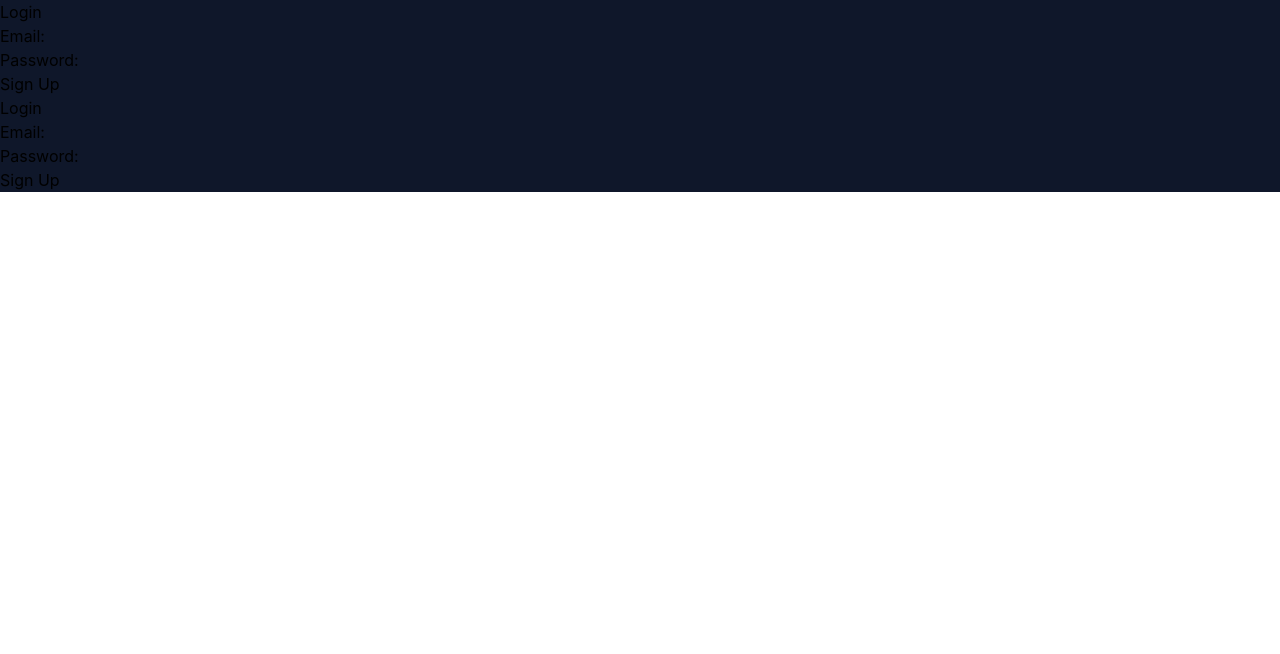
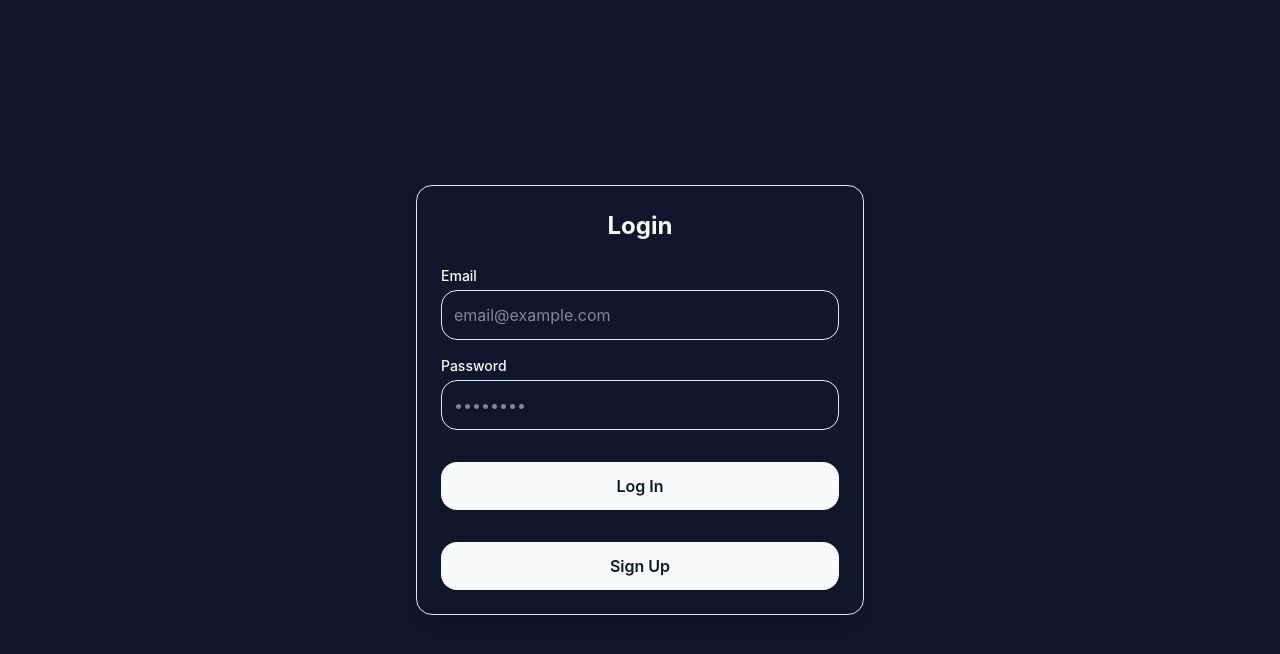
Before and after one commit to shama2025/mtg-card-organizer, a React (Vite) app in the folder client/: page /users/login in a window 1280 px wide. Shown: the top 654 px of the page. Built offline with nearby package versions, Linux system fonts and the light colour scheme.

Commit message:
Style login and signup pages and add misisng application logic

```diff
--- a/client/src/components/AppRouter.jsx
+++ b/client/src/components/AppRouter.jsx
@@ -4,16 +4,21 @@ import Layout from "./Layout";
 import SignUpForm from "./UserForms/SignUpForm/SignUpForm";
 import LoginForm from "./UserForms/LoginForm/LoginForm";
 import Collection from "./Collection/Collection/Collection";
+import { CollectionId } from "../contexts/CollectionId";
 
 export default function AppRouter() {
   const [loggedInUser, setLoggedInUser] = useState(
     JSON.parse(localStorage.getItem("user")),
   );
 
+  const [collectionId, setCollectionId] = useState(() => {
+    return localStorage.getItem("collection_id") || null;
+  });
+
   const routes = createBrowserRouter([
     {
       path: "/",
-      element: <Layout setLoggedInUser={setLoggedInUser} />,
+      element: <Layout />,
       children: [
         {
           path: "users",
@@ -40,5 +45,9 @@ export default function AppRouter() {
     },
   ]);
 
-  return <RouterProvider router={routes}></RouterProvider>;
+  return (
+    <CollectionId.Provider value={{ collectionId, setCollectionId }}>
+      <RouterProvider router={routes} />
+    </CollectionId.Provider>
+  );
 }
--- a/client/src/components/Collection/Collection/Collection.jsx
+++ b/client/src/components/Collection/Collection/Collection.jsx
@@ -9,14 +9,14 @@ import { Minus, Plus } from "lucide-react";
 import ErrorList from "../ErrorList/ErrorList";
 
 export default function Collection() {
-  const loggedInUser = useContext(LoggedInUser);
-  const collectionId = useContext(CollectionId);
-
   const [collection, setCollection] = useState(undefined);
   const [card, setCard] = useState(undefined);
   const [errors, setErrors] = useState([]);
   const [isAddCardModalVisible, setAddCardModalVisible] = useState(false);
   const [collectionQuantity, setCollectionQuantity] = useState(0);
+
+  const loggedInUser = useContext(LoggedInUser);
+  const collectionId = useContext(CollectionId).collectionId;
 
   function handleCardCount(card, isQuantityIncreased) {
     card.quantity = card.quantity + (isQuantityIncreased ? 1 : -1);
--- a/client/src/components/Layout.jsx
+++ b/client/src/components/Layout.jsx
@@ -4,21 +4,10 @@ import LoginForm from "./UserForms/LoginForm/LoginForm";
 import { useContext } from "react";
 import { LoggedInUser } from "../contexts/LoggedInUser";
 
-export default function Layout({ setLoggedInUser }) {
-  const loggedInUser = useContext(LoggedInUser);
+export default function Layout() {
   return (
     <div className="bg-jeskai-dark h-full">
-      {loggedInUser ? (
-        <>
-          <Collection />
-          <Outlet />
-        </>
-      ) : (
-        <>
-          <LoginForm setLoggedInUser={setLoggedInUser} />
-          <Outlet />
-        </>
-      )}
+      <Outlet />
     </div>
   );
 }
--- a/client/src/components/UserForms/LoginForm/LoginForm.jsx
+++ b/client/src/components/UserForms/LoginForm/LoginForm.jsx
@@ -1,8 +1,12 @@
 import { React, useState } from "react";
 import { loginUser } from "../util/http";
 import { useNavigate } from "react-router-dom";
+import { LoggedInUser } from "../../../contexts/LoggedInUser";
+import { useCollectionId } from "../../../contexts/CollectionId";
 
 export default function LoginForm({ setLoggedInUser }) {
+  const { setCollectionId } = useCollectionId();
+
   const [user, setUser] = useState({
     email: "",
     password: "",
@@ -18,50 +22,60 @@ export default function LoginForm({ setLoggedInUser }) {
   async function handleSubmit(event) {
     event.preventDefault();
     const response = await loginUser(user);
-
     if (response.user) {
-      // navigate to layout
       setLoggedInUser(response.user);
       localStorage.setItem("user", JSON.stringify(response.user));
       localStorage.setItem("collection_id", response.user.collectionId);
-      navigator("/");
+      setCollectionId(response.user.collectionId);
+      navigator("/collection");
     } else {
-      // Handle error
-      // set errors
       setError(response.errors);
     }
   }
 
   return (
-    <div>
-      <form onSubmit={(event) => handleSubmit(event)}>
-        <h3>Login</h3>
-        <div>
-          <label>
-            Email:{" "}
+    <div className="flex items-center justify-center min-h-screen">
+      <div className="text-jeskai-white-surface border-jeskai-white-border border rounded-2xl bg-jeskai-dark p-6 w-full max-w-md shadow-lg">
+        <h3 className="text-2xl font-bold mb-6 text-center">Login</h3>
+        <form onSubmit={handleSubmit} className="space-y-4">
+          <div className="flex flex-col gap-1">
+            <label className="text-sm font-medium">Email</label>
             <input
-              type="text"
+              type="email"
+              placeholder="email@example.com"
               value={user.email}
               name="email"
               onChange={handleUserInput}
               required
+              className="border border-jeskai-white-border bg-transparent rounded-2xl p-3 focus:outline-none focus:ring-2 focus:ring-jeskai-white-surface"
             />
-          </label>
-        </div>
-        <div>
-          <label>
-            Password:{" "}
+          </div>
+          <div className="flex flex-col gap-1">
+            <label className="text-sm font-medium">Password</label>
             <input
               type="password"
+              placeholder="••••••••"
               value={user.password}
               name="password"
               onChange={handleUserInput}
               required
+              className="border border-jeskai-white-border bg-transparent rounded-2xl p-3 focus:outline-none focus:ring-2 focus:ring-jeskai-white-surface"
             />
-          </label>
-        </div>
-        <button type="submit">Sign Up</button>
-      </form>
+          </div>
+          <button
+            type="submit"
+            className="w-full mt-4 bg-jeskai-white-surface text-jeskai-dark font-semibold py-3 rounded-2xl hover:scale-105 hover:cursor-pointer transition-transform"
+          >
+            Log In
+          </button>
+          <button
+            className="w-full mt-4 bg-jeskai-white-surface text-jeskai-dark font-semibold py-3 rounded-2xl hover:scale-105 hover:cursor-pointer transition-transform"
+            onClick={() => navigator("/users/signup")}
+          >
+            Sign Up
+          </button>
+        </form>
+      </div>
     </div>
   );
 }
--- a/client/src/components/UserForms/SignUpForm/SignUpForm.jsx
+++ b/client/src/components/UserForms/SignUpForm/SignUpForm.jsx
@@ -1,8 +1,11 @@
 import { React, useState } from "react";
 import { createUser } from "../util/http";
 import { useNavigate } from "react-router-dom";
+import { useCollectionId } from "../../../contexts/CollectionId";
 
 export default function SignUpForm({ setLoggedInUser }) {
+  const { setCollectionId } = useCollectionId();
+
   const [user, setUser] = useState({
     userId: 0,
     email: "",
@@ -21,47 +24,58 @@ export default function SignUpForm({ setLoggedInUser }) {
     const response = await createUser(user);
 
     if (response.user) {
-      // navigate to layout
       setLoggedInUser(response.user);
       localStorage.setItem("user", JSON.stringify(response.user));
-      navigator("/");
+      localStorage.setItem("collection_id", response.user.collectionId);
+      setCollectionId(response.user.collectionId);
+      navigator("/collection");
     } else {
-      // Handle error
-      // set errors
       setError(response.errors);
     }
   }
 
   return (
-    <div>
-      <form onSubmit={(event) => handleSubmit(event)}>
-        <h3>Create an account</h3>
-        <div>
-          <label>
-            Email:{" "}
+    <div className="flex items-center justify-center min-h-screen">
+      <div className="text-jeskai-white-surface border-jeskai-white-border border rounded-2xl bg-jeskai-dark p-6 w-full max-w-md shadow-lg">
+        <h3 className="text-2xl font-bold mb-6 text-center">
+          Create an account
+        </h3>
+
+        <form onSubmit={(event) => handleSubmit(event)} className="space-y-4">
+          <div className="flex flex-col gap-1">
+            <label className="text-sm font-medium">Email</label>
             <input
-              type="text"
+              type="email"
+              placeholder="email@example.com"
               value={user.email}
               name="email"
               onChange={handleUserInput}
               required
+              className="border border-jeskai-white-border bg-transparent rounded-2xl p-3 focus:outline-none focus:ring-2 focus:ring-jeskai-white-surface"
             />
-          </label>
-        </div>
-        <div>
-          <label>
-            Password:{" "}
+          </div>
+
+          <div className="flex flex-col gap-1">
+            <label className="text-sm font-medium">Password</label>
             <input
               type="password"
+              placeholder="••••••••"
               value={user.password}
               name="password"
               onChange={handleUserInput}
               required
+              className="border border-jeskai-white-border bg-transparent rounded-2xl p-3 focus:outline-none focus:ring-2 focus:ring-jeskai-white-surface"
             />
-          </label>
-        </div>
-        <button type="submit">Sign Up</button>
-      </form>
+          </div>
+
+          <button
+            type="submit"
+            className="w-full mt-4 bg-jeskai-white-surface text-jeskai-dark font-semibold py-3 rounded-2xl hover:scale-105 hover:cursor-pointer transition-transform"
+          >
+            Sign Up
+          </button>
+        </form>
+      </div>
     </div>
   );
 }
--- a/client/src/contexts/CollectionId.js
+++ b/client/src/contexts/CollectionId.js
@@ -1,5 +1,5 @@
-import { createContext } from "react";
+import { createContext, useContext } from "react";
 
-export const CollectionId = createContext(
-  JSON.parse(localStorage.getItem("collection_id")),
-);
+export const CollectionId = createContext(null);
+
+export const useCollectionId = () => useContext(CollectionId);
```
